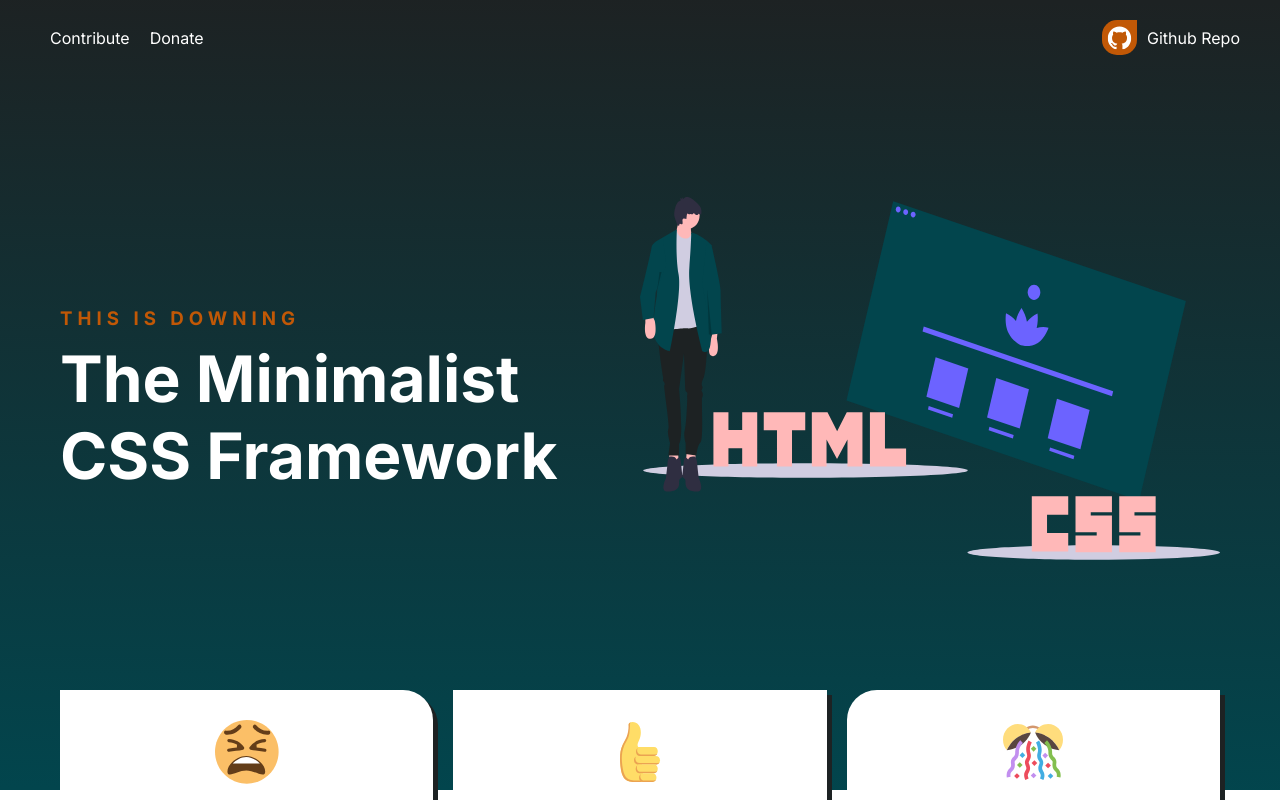
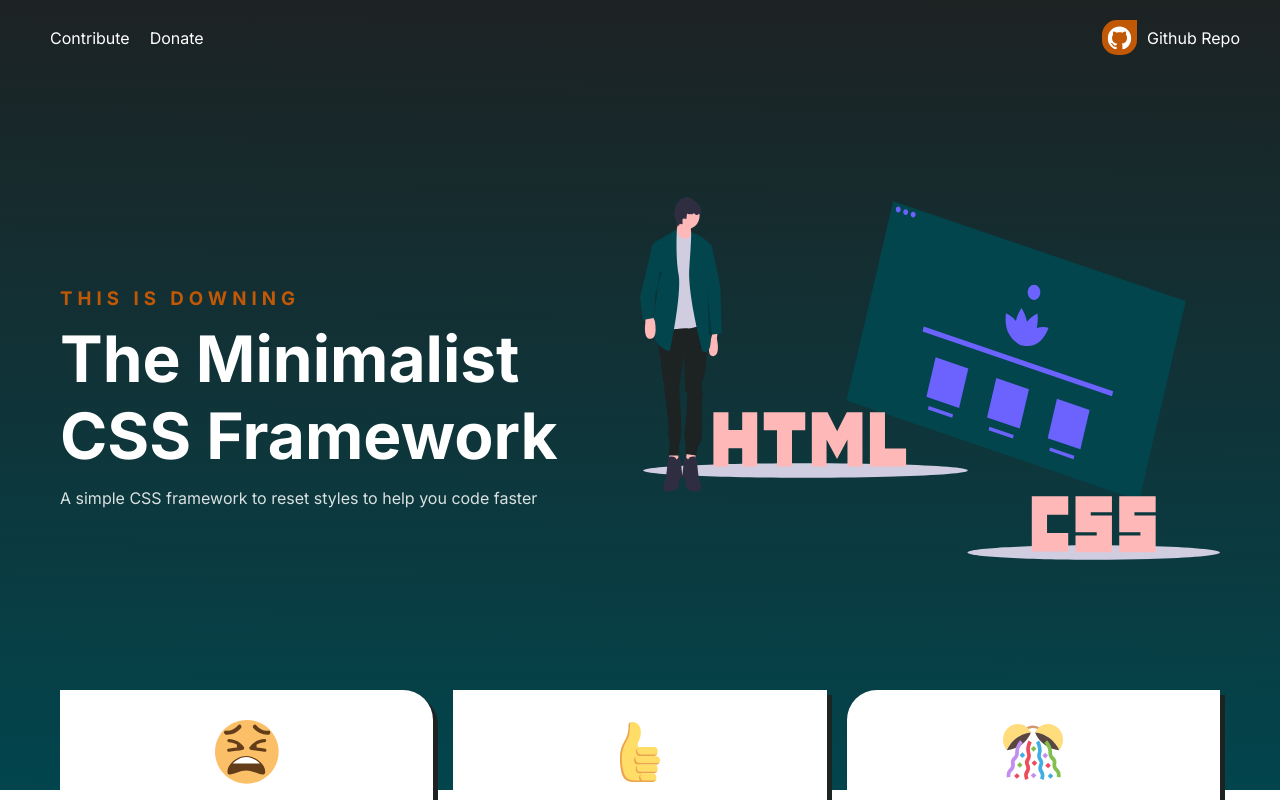
Before and after one commit to SankThomas/downing-landing-page, a React (Create React App) app: page / in a window 1280 px wide. Shown: the top 800 px of the page. Built offline with nearby package versions, Linux system fonts and the light colour scheme.

Commit message:
add paragraph text

```diff
--- a/src/components/Showcase.js
+++ b/src/components/Showcase.js
@@ -14,6 +14,9 @@ const Showcase = () => {
           >
             <h3>This is Downing</h3>
             <h1>The Minimalist CSS Framework</h1>
+            <p>
+              A simple CSS framework to reset styles to help you code faster
+            </p>
           </motion.article>
           <motion.article
             className="image"
```
